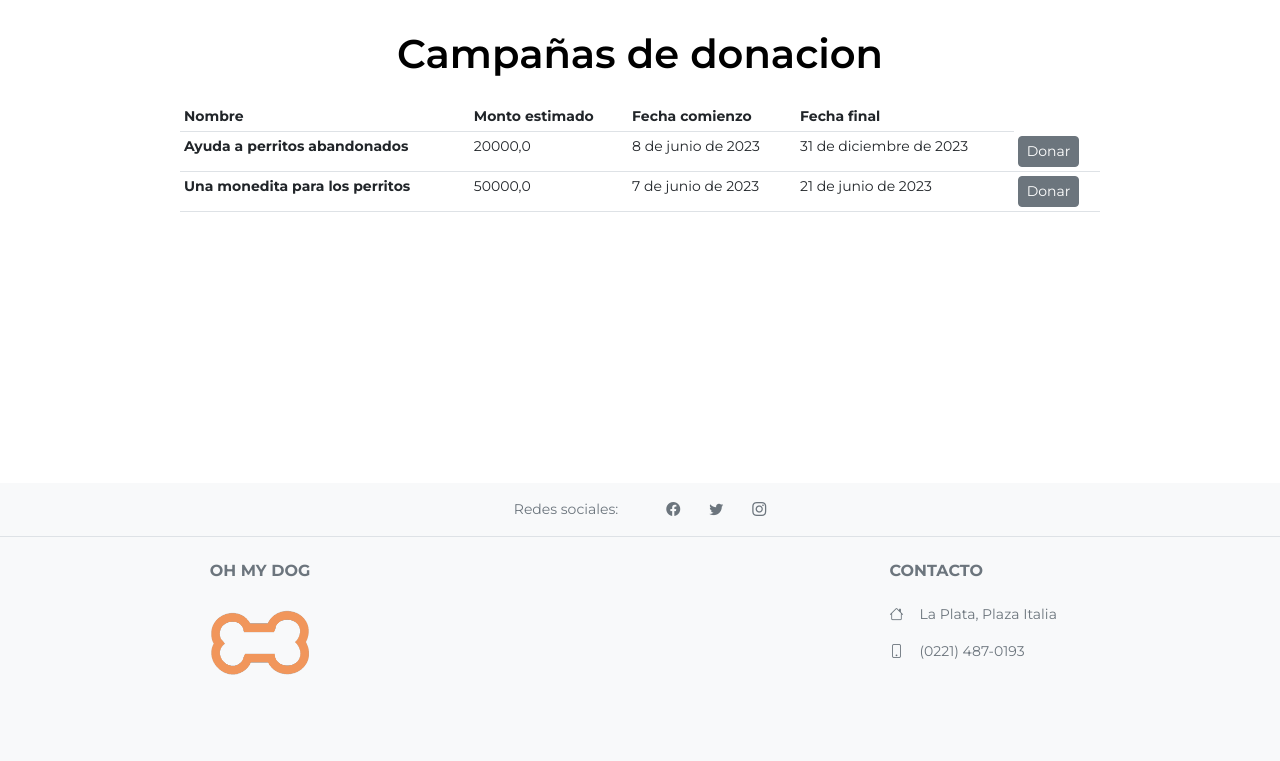
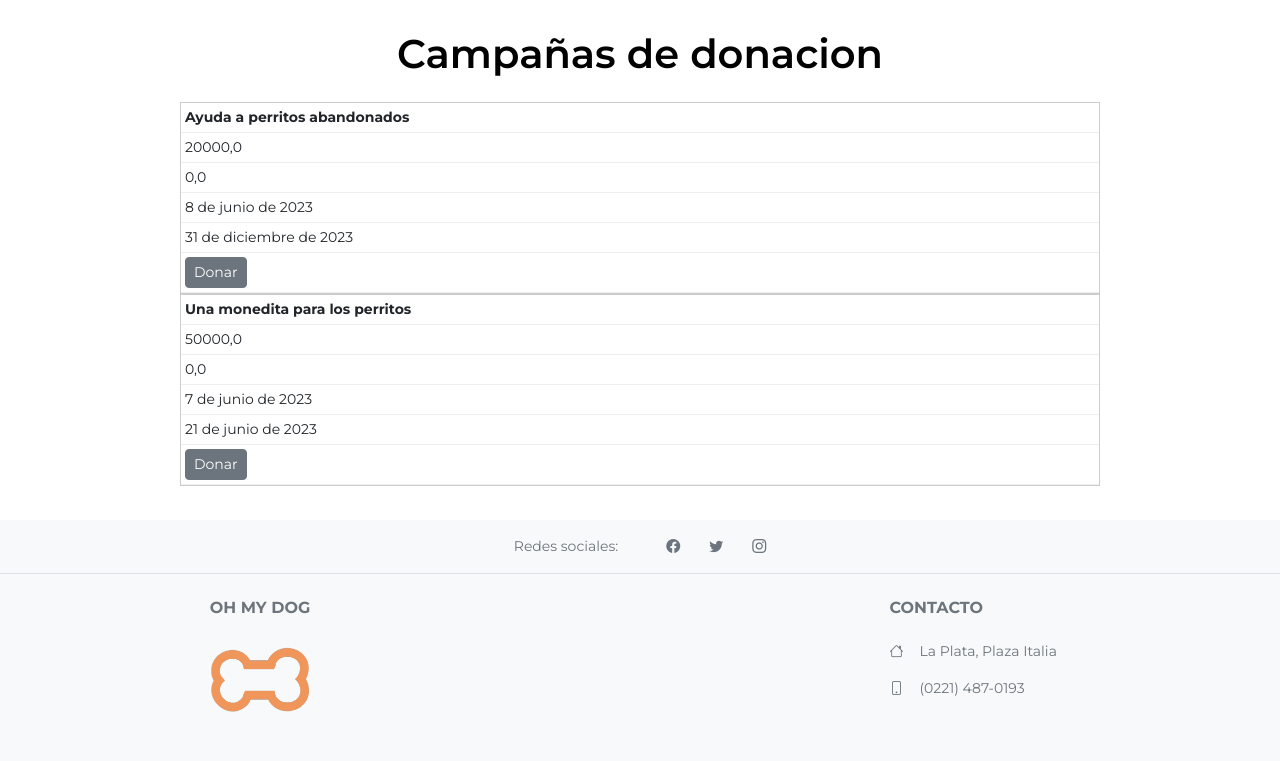
Before and after one commit to cd-paliv/is2, a Django app: page /viewcampaigns/ in a window 1280 px wide. Shown: the part 76-837 px from the top of the page. Before the commit the page ends 751 px from the top, so only its background shows below. Run offline with Django 4.2, Linux system fonts and the light colour scheme; data comes from the database, SQL or seed files in the repository; some libraries are stand-ins or nearby versions.

Commit message:
[FIX] listado de donaciones

```diff
--- a/src/OMD/OMDApp/models.py
+++ b/src/OMD/OMDApp/models.py
@@ -151,6 +151,7 @@ class UserAdoption(models.Model):
 class Campana(models.Model):
     name = models.CharField(max_length=50)
     estimated_amount = models.FloatField(max_length=10, blank=True, null=True)
+    colected_amount = models.FloatField(max_length=10, default=0)
     date_in = models.DateField()
     date_out = models.DateField()
 
--- a/src/OMD/OMDApp/templates/donations/view_donations.html
+++ b/src/OMD/OMDApp/templates/donations/view_donations.html
@@ -1,7 +1,7 @@
 {% extends 'base.html' %}
 {% load static %}
 {% block css %}
-	<link rel="stylesheet" href="{% static 'css/form.css' %}">
+	<link rel="stylesheet" href="{% static 'css/list.css' %}">
 {% endblock css %}
 
 {% block title %} Campañas de Donaciones{% endblock title %}
@@ -21,8 +21,10 @@
                     <tr>
                         <th><strong>Nombre</strong></th>
                         <th><strong>Monto estimado</strong></th>
+                        <th><strong>Monto recaudado</strong></th>
                         <th><strong>Fecha comienzo</strong></th>
                         <th><strong>Fecha final</strong></th>
+                        <th><strong>Opciones</strong></th>
                     </tr>
                 </thead>
                 <tbody>
@@ -30,6 +32,7 @@
                         <tr>
                             <td class="vertical-align-middle"><strong>{{campana.name}}</strong></td>
                             <td class="vertical-align-middle">{{campana.estimated_amount}}</td>
+                            <td class="vertical-align-middle">{{campana.colected_amount}}</td>
                             <td class="vertical-align-middle">{{campana.date_in}}</td>
                             <td class="vertical-align-middle">{{campana.date_out}}</td>
                             {% if campana %}
```
Also changed, not shown: src/OMD/OMDApp/migrations/0001_initial.py.
